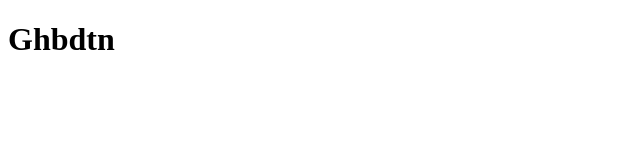
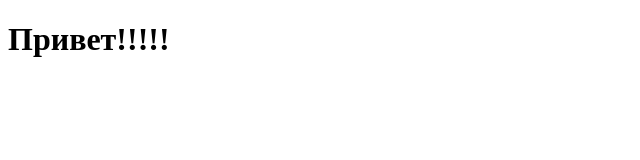
Before and after one commit to ludmila2107/lud.github.io, a plain HTML site: page index.html in a window 1280 px wide. Shown: the whole page, without its empty margins (0-640 px from the left). Drawn offline with Linux system fonts and the light colour scheme.

Commit message:
новый

```diff
--- a/index.html
+++ b/index.html
@@ -6,6 +6,6 @@
     <title>Document</title>
 </head>
 <body>
-    <h1>Ghbdtn</h1>
+    <h1>Привет!!!!!</h1>
 </body>
 </html>
```
